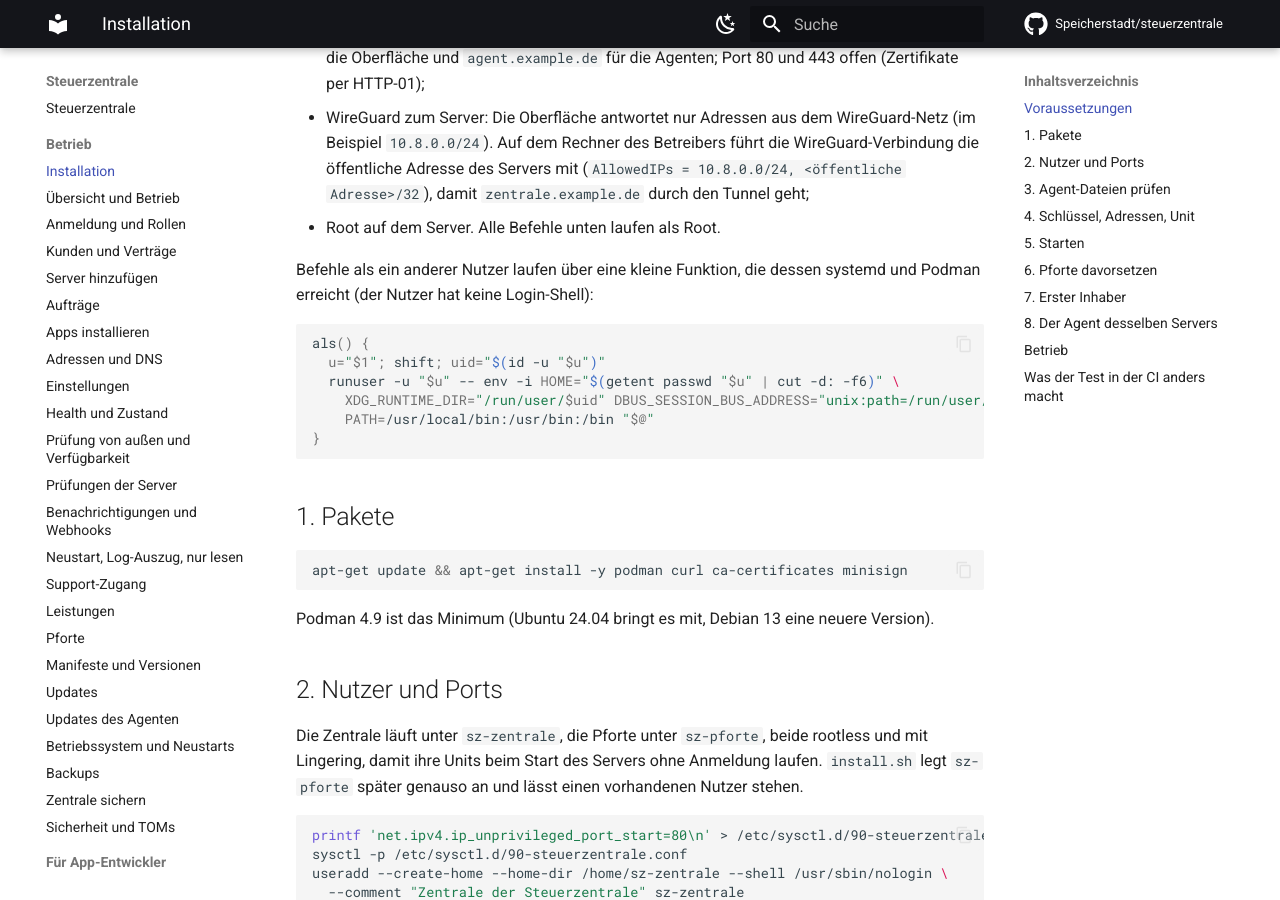
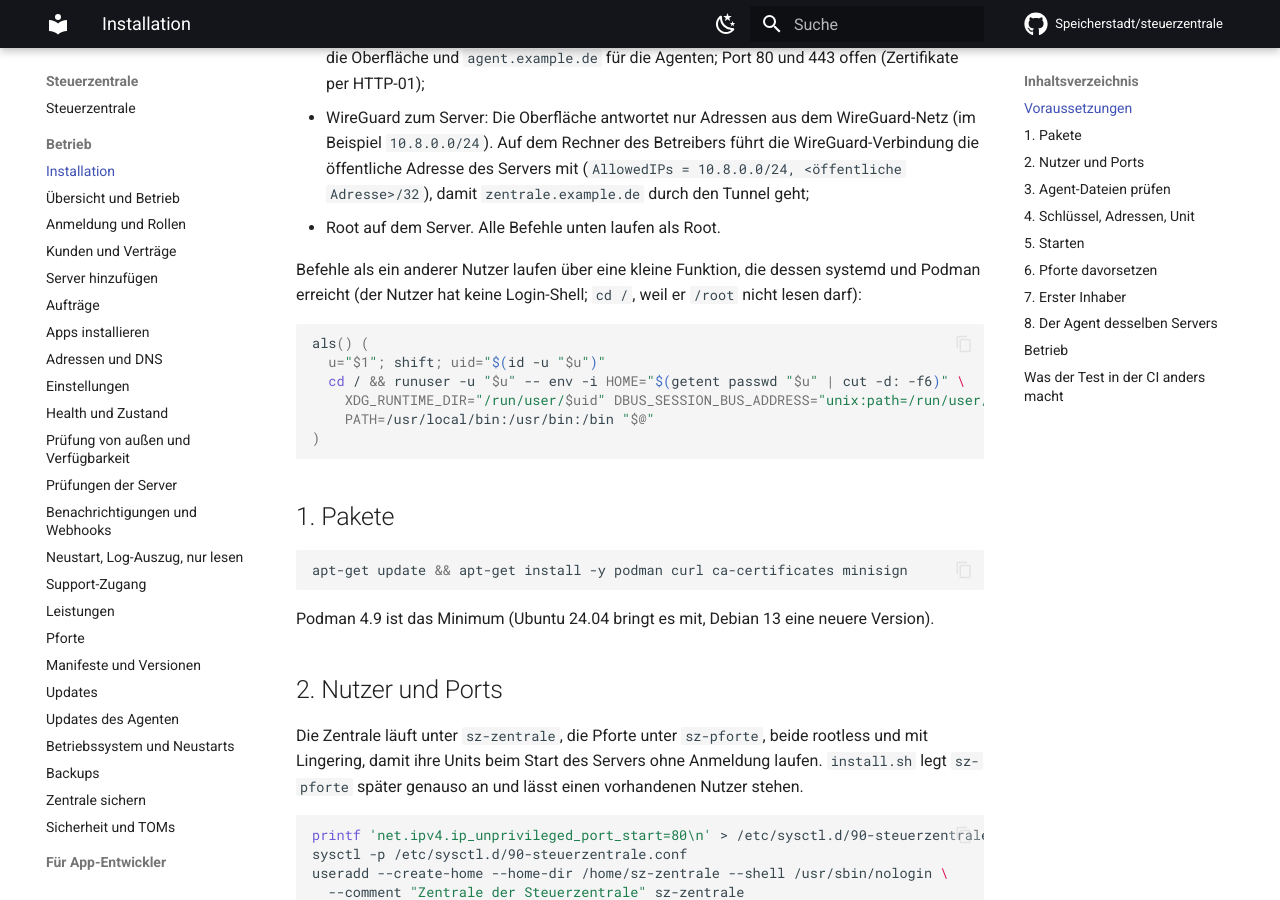
Before and after one commit to Speicherstadt/steuerzentrale, an MkDocs documentation site: the page built from docs/installation.md, in a window 1280 px wide and 900 px high, scrolled down 868 px. Built offline with MkDocs 1.6.1 and Material for MkDocs 9.7.7, drawn with Linux system fonts in a browser that asks for light colours; comment, search, counter and statistics services are not loaded.

Commit message:
Z-1004: run as the users from / (runuser keeps root's working directory)
Co-Authored-By: Claude Opus 5.5 <noreply@anthropic.com>
Claude-Session: https://claude.ai/code/session_014k4NfkJBQ539ZwYKrYUGRX
Signed-off-by: Dario Götze <dev@dariogoetze.de>

````diff
--- a/docs/installation.md
+++ b/docs/installation.md
@@ -40,15 +40,15 @@ Server aus und aktualisiert mit ihnen die Agenten ([Updates des Agenten](agent-u
 - Root auf dem Server. Alle Befehle unten laufen als Root.
 
 Befehle als ein anderer Nutzer laufen über eine kleine Funktion, die dessen systemd und Podman
-erreicht (der Nutzer hat keine Login-Shell):
+erreicht (der Nutzer hat keine Login-Shell; `cd /`, weil er `/root` nicht lesen darf):
 
 ```sh
-als() {
+als() (
   u="$1"; shift; uid="$(id -u "$u")"
-  runuser -u "$u" -- env -i HOME="$(getent passwd "$u" | cut -d: -f6)" \
+  cd / && runuser -u "$u" -- env -i HOME="$(getent passwd "$u" | cut -d: -f6)" \
     XDG_RUNTIME_DIR="/run/user/$uid" DBUS_SESSION_BUS_ADDRESS="unix:path=/run/user/$uid/bus" \
     PATH=/usr/local/bin:/usr/bin:/bin "$@"
-}
+)
 ```
 
 ## 1. Pakete
````
Also changed, not shown: 1 other file.
